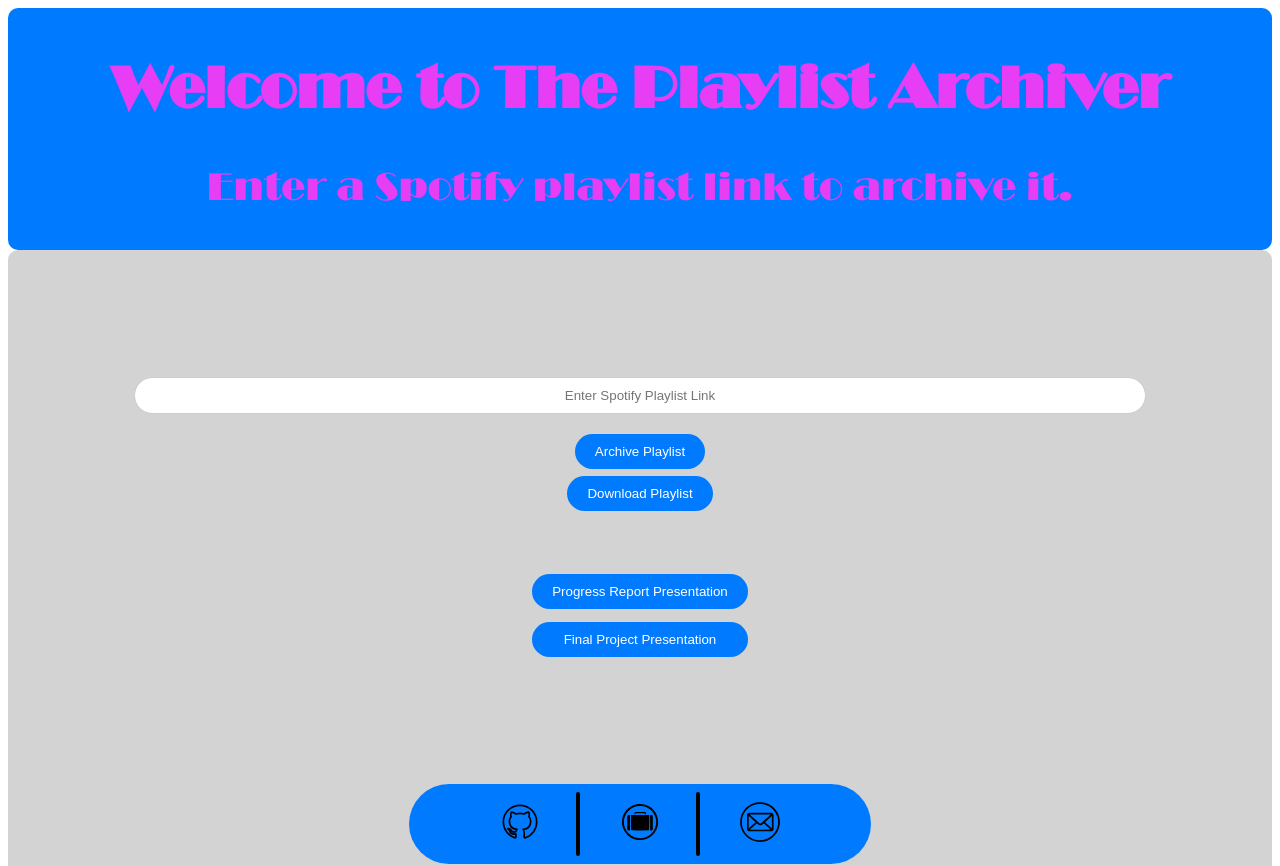
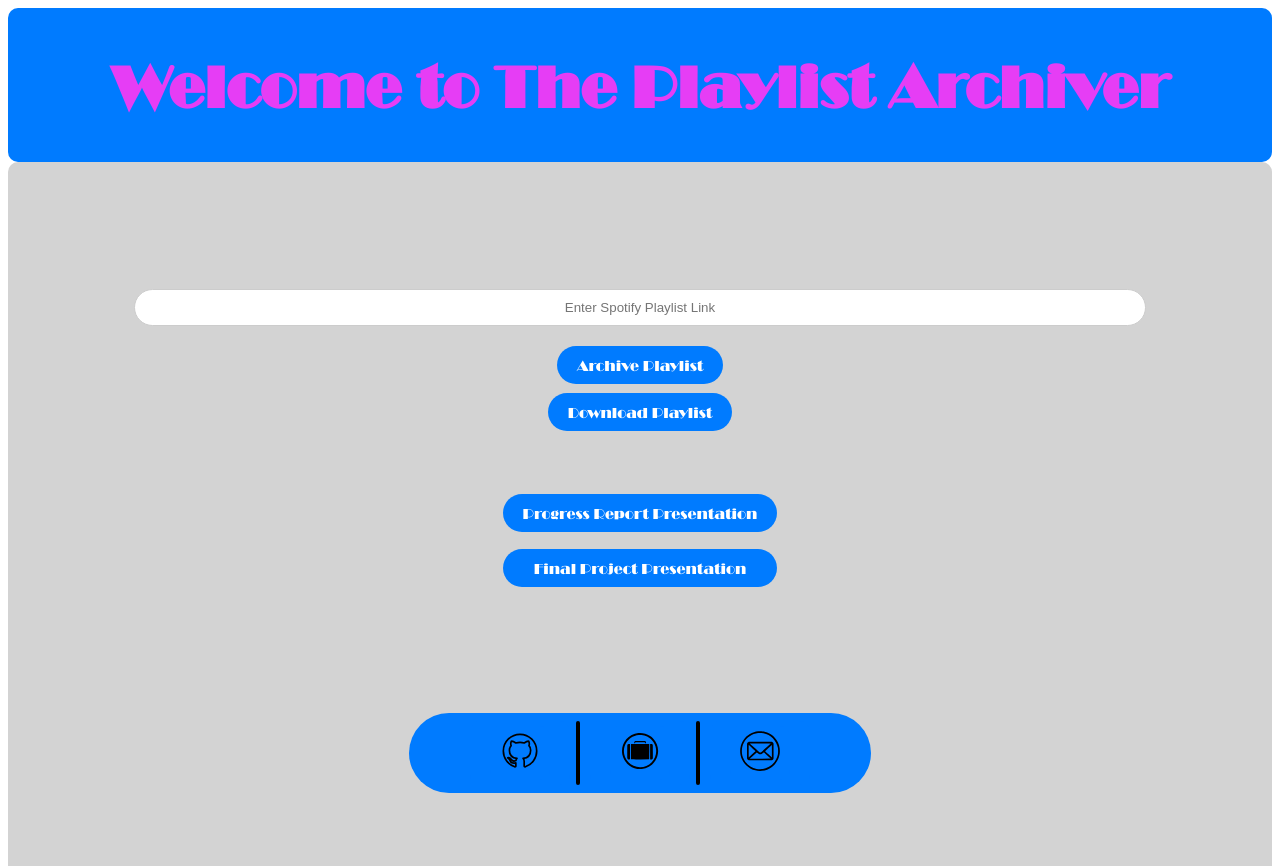
Before and after one commit to tenjotenge/playlist-archiver, a Next.js app: page / in a window 1280 px wide. Shown: the top 866 px of the page. Built offline with nearby package versions, Linux system fonts and the light colour scheme.

Commit message:
more south beach and favicon

```diff
--- a/src/components/Banner.js
+++ b/src/components/Banner.js
@@ -4,11 +4,13 @@
 
 const cx = classNames.bind(styles);
 
+// banner text element was removed but keeping it below just in case
+// <p className={cx('banner-text')}>Enter a Spotify playlist link to archive it.</p>
+
 const Banner = () => {
   return (
     <div className={cx('banner-container')}>
       <h1 className={cx('banner-heading')}>Welcome to The Playlist Archiver</h1>
-      <p className={cx('banner-text')}>Enter a Spotify playlist link to archive it.</p>
     </div>
   );
 };
--- a/src/components/DownloadButton.module.css
+++ b/src/components/DownloadButton.module.css
@@ -9,4 +9,6 @@
     border-radius: 20px;
     cursor: pointer;
     outline: none;
+    font-family: 'BroadwayD';
+    font-size: 15px;
 }
--- a/src/components/LinkCollector.module.css
+++ b/src/components/LinkCollector.module.css
@@ -40,4 +40,6 @@
     border-radius: 20px;
     cursor: pointer;
     outline: none;
+    font-family: 'BroadwayD';
+    font-size: 15px;
   }
--- a/src/components/PresentationButtons.module.css
+++ b/src/components/PresentationButtons.module.css
@@ -24,6 +24,8 @@
     outline: none;
     text-decoration: none;
     white-space: nowrap;
+    font-family: 'BroadwayD';
+    font-size: 15px;
   }
 
   #pb-1 {
```
Also changed, not shown: 1 other file (tests, documents, lock files or other folders).
